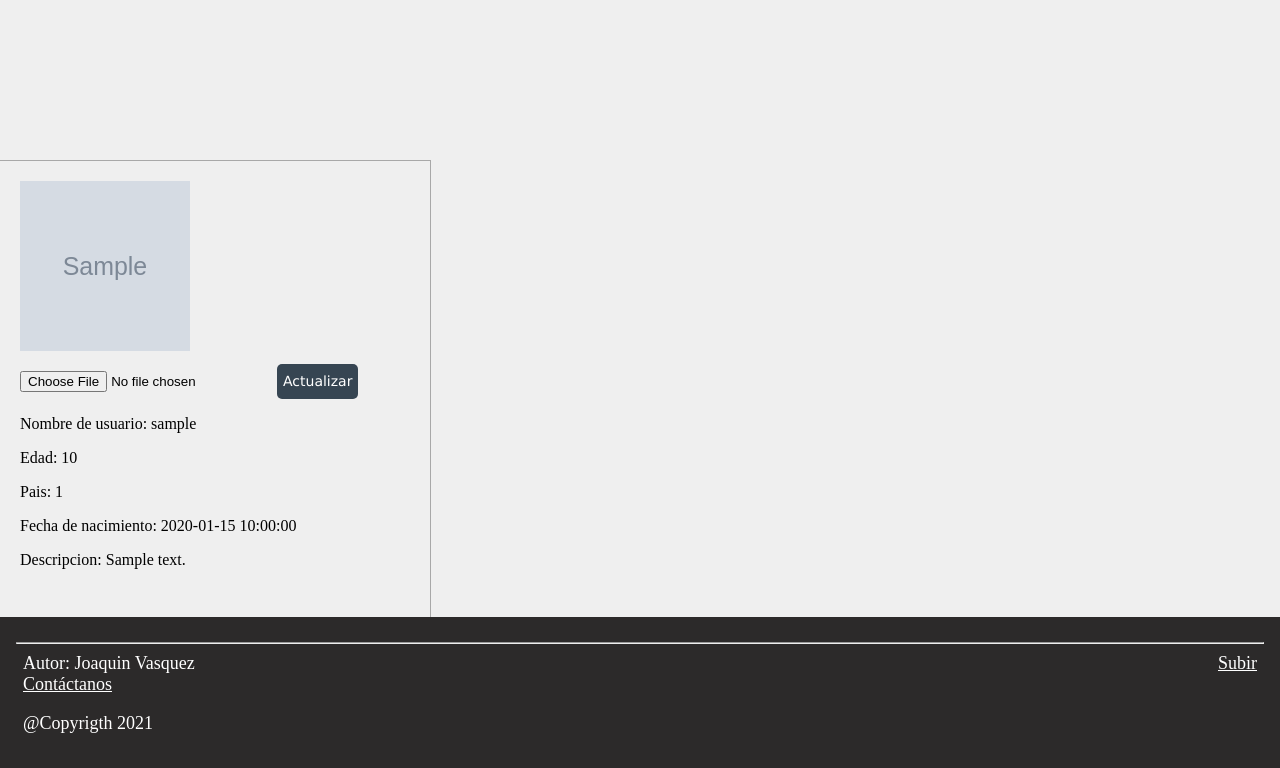
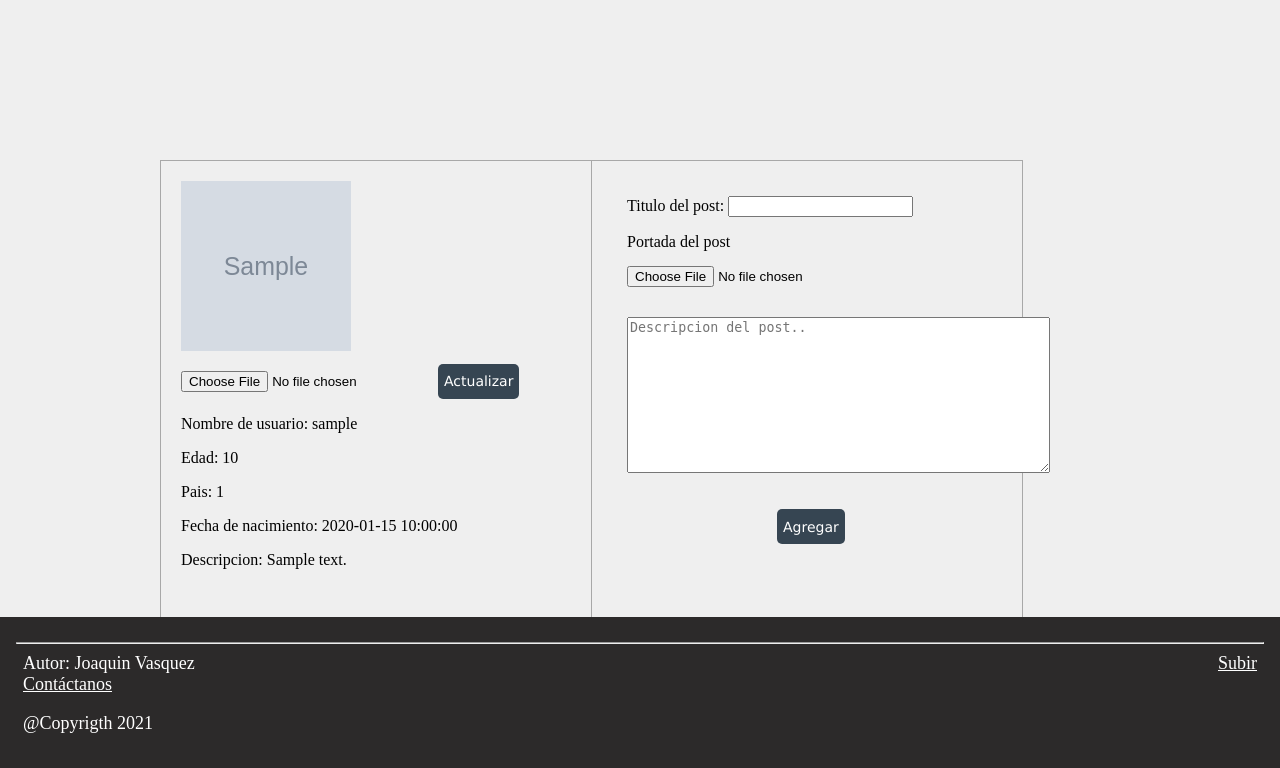
Before and after one commit to Limbow/blog-1.0, a PHP site: page /profile.php in a window 1280 px wide. Shown: the part 151-919 px from the top of the page. Run offline with PHP 8.4, Linux system fonts and the light colour scheme; the visitor is signed in with stand-in values (Sample User, id 1); tables that the repository leaves empty or names only in its code hold one stand-in row (values such as "Sample post"); grey boxes marked "Sample" are stand-in pictures.

Commit message:
posts system added + minium fixes
added mini profile img aside buttons in header

```diff
--- a/src/css/profile.css
+++ b/src/css/profile.css
@@ -27,11 +27,36 @@ header img{
     height: auto;
     width: 430px;
     margin-top: 10rem;
-    margin-right: 0;
+    margin-left: 10rem;
     border: 1px solid rgb(168, 168, 168);
-    border-left: 0px;
-    border-bottom: 0px;
     padding-bottom: 2rem;
+    border-bottom :0;
+}
+
+.cont{
+    display: flex;
+}
+
+.userPosts{
+    align-items: center;
+    height: auto;
+    width: 430px;
+    margin-top: 10rem;
+    border: 1px solid rgb(168, 168, 168);
+    border-bottom :0;
+    border-left: 0;
+}
+
+#coverImg{
+    margin-top: -5px;
+}
+
+#postBody{
+    margin-top: 30px;
+}
+
+#postInfo{
+    margin: 35px auto auto 35px;
 }
 
 .profilePoto{
@@ -49,6 +74,11 @@ header img{
 
 #info{
     margin-left: 20px;
+}
+
+.addPost{
+    margin-top: 2rem;
+    margin-left: 150px;
 }
 
 #contact{
--- a/src/profile.php
+++ b/src/profile.php
@@ -11,17 +11,19 @@
 
     $user = null;
 
-        if (count($results) > 0){
+    if (count($results) > 0) {
         $user = $results;
     }
-        $img = $user['ID'];
 }
+
+
 ?>
 
 
 
 <!DOCTYPE html>
 <html>
+
 <head>
     <meta charset="UTF-8">
     <meta http-equiv="X-UA-Compatible" content="IE=edge">
@@ -29,6 +31,7 @@
     <title>Perfil </title>
     <link rel="stylesheet" href="css/profile.css">
 </head>
+
 <body>
     <header>
         <a id="home" href="index.php"><img src="img/home.png" alt="home"></a>
@@ -41,31 +44,31 @@
         </section>
         <hr>
     </header>
-
-    <section class="userInfo">
-        <div class="profilePoto"><img style="width:170px; height:170px;" src="img/profile/<?=$user['img']?>" alt="user profile img"></div>
+    <div class="cont">
+        <div class="userInfo">
+            <div class="profilePoto"><img style="width:170px; height:170px;" src="img/profile/<?= $user['img'] ?>" alt="user profile img"></div>
             <form action="" method="POST" enctype="multipart/form-data">
                 <input type="file" name="avatar" id="profImg">
-            <button type="submit" name="refresh" >Actualizar</button>
+                <button type="submit" name="refresh">Actualizar</button>
             </form>
             <?php
             if (isset($_POST['refresh'])) {
                 $type = 'png';
                 $imgPath = $_FILES['avatar']['tmp_name'];
 
-                $name = $user['ID'].'.'.$type;
+                $name = $user['ID'] . '.' . $type;
                 if (is_uploaded_file($imgPath)) {
-                    $route = 'img/profile/'.$name;
+                    $route = 'img/profile/' . $name;
                     $nameA = $name;
-                    copy($imgPath,$route);
-                }else{
+                    copy($imgPath, $route);
+                } else {
                     $nameA = $user['img'];
                 }
                 $id = $user['ID'];
 
                 $values[0] = "'" . $nameA . "'";
 
-                $sql = "UPDATE user SET img = ".implode(', ', $values) ." WHERE ID = ". $id;
+                $sql = "UPDATE user SET img = " . implode(', ', $values) . " WHERE ID = " . $id;
                 $stmt = $conn->prepare($sql);
 
                 $stmt->execute();
@@ -73,18 +76,66 @@
             ?>
             <div class="userData">
                 <article id="info">
-                <p id='user_name'>Nombre de usuario: <?= $user['USER_NAME']?></p>
-                <p id='age'>Edad: <?= $user['AGE']?></p>
-                <p id='country'>Pais: <?= $user['COUNTRY']?></p>
-                <p id='bdate'>Fecha de nacimiento: <?= $user['BDATE']?></p>
-                <p id='desc'>Descripcion: <?= $user['USER_DESC']?></p>
+                    <p id='user_name'>Nombre de usuario: <?= $user['USER_NAME'] ?></p>
+                    <p id='age'>Edad: <?= $user['AGE'] ?></p>
+                    <p id='country'>Pais: <?= $user['COUNTRY'] ?></p>
+                    <p id='bdate'>Fecha de nacimiento: <?= $user['BDATE'] ?></p>
+                    <p id='desc'>Descripcion: <?= $user['USER_DESC'] ?></p>
                 </article>
+            </div>
         </div>
 
         <div class="userPosts">
+            <form action="" method="post" enctype="multipart/form-data">
+                <article id="postInfo">
+                    <label for="title">Titulo del post:
+                        <input type="text" name="title" id="postTitle">
+                    </label>
+                    <p>Portada del post</p>
+                    <input type="file" name="postImg" id="coverImg" enctype="multipart/form-data">
+                    <textarea name="postBody" id="postBody" cols="50" rows="10" placeholder="Descripcion del post.."></textarea>
+                    <button class="addPost" type="submit" name="addPost">Agregar</button>
+                </article>
+            </form>
+            <?php
+            if (isset($_POST['addPost'])) {
+                $title = $_POST['title'];
+                $body = $_POST['postBody'];
+                $records = $conn->prepare("select max(ID) from post");
+                $records->execute();
+                $results = $records->fetch(PDO::FETCH_ASSOC);
+                $count = $results['max(ID)'] + 1;
 
+                $randomCode = substr(strtoupper(md5(microtime(true))), 0, 12);
+                $code = $count . $randomCode;
+
+                $type = 'jpg';
+
+                $fromPath = $_FILES['postImg']['tmp_name'];
+                $name = $code . "." . $type;
+                if (is_uploaded_file($fromPath)) {
+                    $destPath = "./img/post/" . $name;
+                    try {
+                        copy($fromPath, $destPath);
+                    } catch (Exception $e) {
+                        echo $e->getMessage();
+                    }
+                } else {
+                    echo "<p>* Error</p>";
+                }
+
+                $sql = "INSERT INTO post (title, img, user_id, body, postDate) VALUES ('$title','$name'," . $_SESSION['user_id'] . ",'$body',now())";
+                $stmt = $conn->prepare($sql);
+                if ($stmt->execute()) {
+                    $message = "Post upload ok";
+                    echo "<script type='text/javascript'>alert('$message');</script>";
+                }
+
+                echo '<script type/javascript>window.location="profile.php"</script>';
+            }
+            ?>
         </div>
-    </section>
+    </div>
 
     <footer>
         <hr>
@@ -103,4 +154,5 @@
         <p id="copyrigth">@Copyrigth 2021</p>
     </footer>
 </body>
+
 </html>
--- a/src/signup.php
+++ b/src/signup.php
@@ -5,8 +5,6 @@ require('database.php');
 if (isset($_POST['registerButton'])) {
 
     if (!empty($_POST['name']) && !empty($_POST['pass']) && !empty($_POST['age']) && !empty($_POST['bdate']) && !empty($_POST['gender']) && !empty($_POST['country']) && !empty($_POST['comentario'])) {
-
-        $matches = array('8');
 
         $password = password_hash($_POST['pass'], PASSWORD_BCRYPT);
 
```
Also changed, not shown: src/css/indexstyle.css (+23 -4 lines), src/index.php (+35 -26 lines), src/img/post/17653C0B98237D.jpg (added), src/img/post/18FC2D6BA78FD6.jpg (added), src/img/post/1968E0A637718B.jpg (added). Lines whose indentation alone changed are shown as unchanged.
